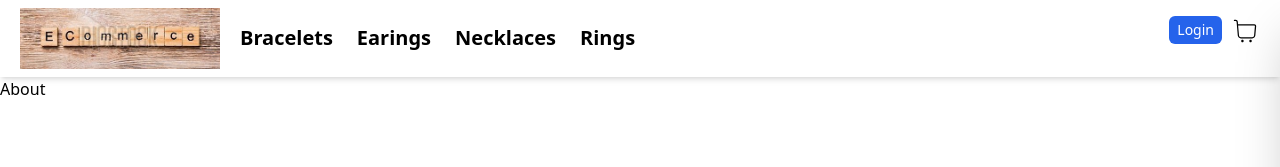
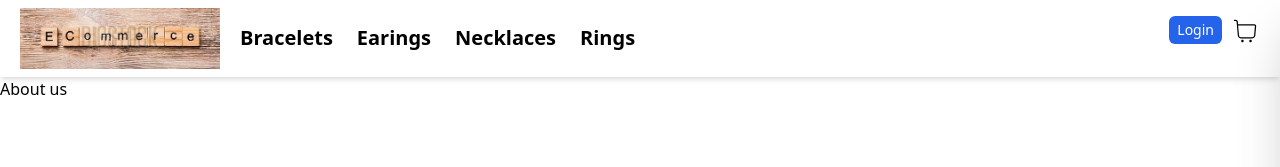
Before and after one commit to SyncSoftech/Silver-jewellery, a Next.js app: page /about in a window 1280 px wide. Shown: the top 167 px of the page. Built offline with nearby package versions, Linux system fonts and the light colour scheme.

Commit message:
treaking

```diff
--- a/pages/about.js
+++ b/pages/about.js
@@ -2,7 +2,7 @@ import React from 'react'
 
 const About = () => {
   return (
-    <div>About</div>
+    <div>About us</div>
   )
 }
 
```
